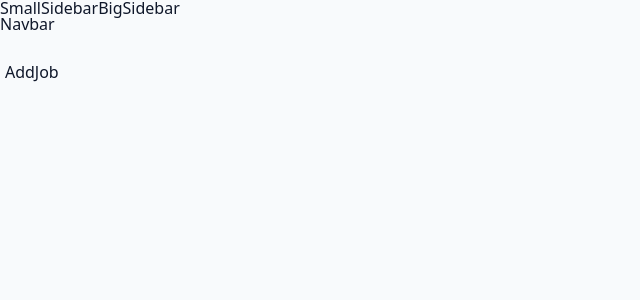
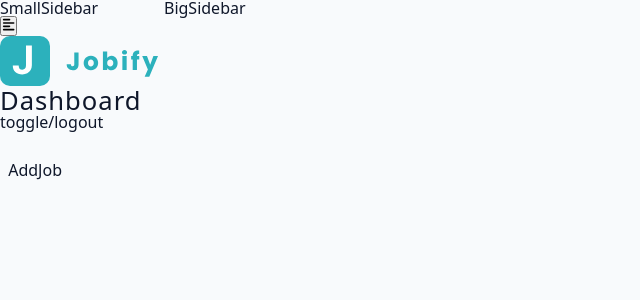
Before and after one commit to misiek869/jobs-application-tracking-app, a React (Vite) app: page /dashboard in a window 1280 px wide. Shown: the top 300 px of the page, without its empty margins (0-640 px from the left). Built offline with nearby package versions, Linux system fonts and the light colour scheme.

Commit message:
create structure and context

```diff
--- a/src/components/Navbar.tsx
+++ b/src/components/Navbar.tsx
@@ -1,8 +1,26 @@
 import React from 'react'
 import Wrapper from '../assets/wrappers/Navbar'
+import { FaAlignLeft } from 'react-icons/fa6'
+import Logo from './Logo'
+import { useDashboardContext } from '../pages/DashboardLayout'
 
 const Navbar = () => {
-	return <div>Navbar</div>
+	const { toggleSidebar } = useDashboardContext()
+
+	return (
+		<Wrapper>
+			<div className='nav-center'>
+				<button className='toggle-btn' onClick={toggleSidebar}>
+					<FaAlignLeft />
+				</button>
+				<div>
+					<Logo />
+					<h4 className='logo-text'>dashboard</h4>
+				</div>
+				<div className='btn-container'>toggle/logout</div>
+			</div>
+		</Wrapper>
+	)
 }
 
 export default Navbar
```
